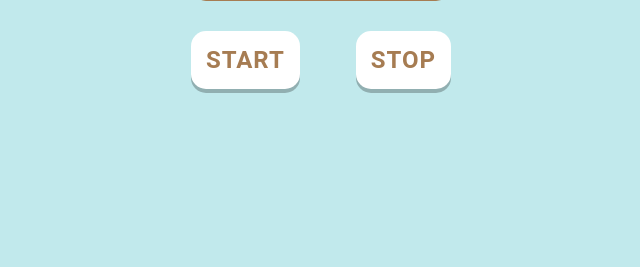
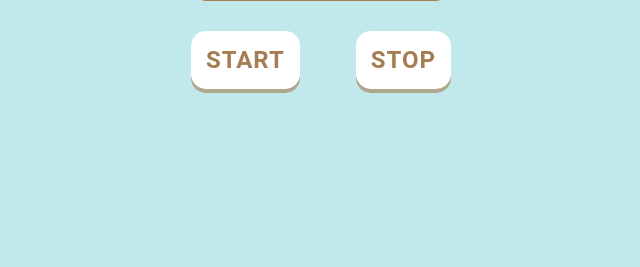
Before and after one commit to DanielaUnger/study-budgie, a Flask app: page /index in a window 1280 px wide. Shown: the part 533-800 px from the top of the page, without its empty margins (319-959 px from the left). Run offline with Flask 3, Linux system fonts and the light colour scheme; some web fonts are replaced.

Commit message:
changed dropshadow again

```diff
--- a/static/pomo_style.css
+++ b/static/pomo_style.css
@@ -121,7 +121,7 @@ button {
   text-transform: uppercase;
   cursor: pointer;
   transition: all 0.2s ease;
-  box-shadow: 0 4px rgba(0, 0, 0, 0.25);
+  box-shadow: 0 4px rgba(166, 124, 82, 0.6);
 }
 
 button:hover {
```
